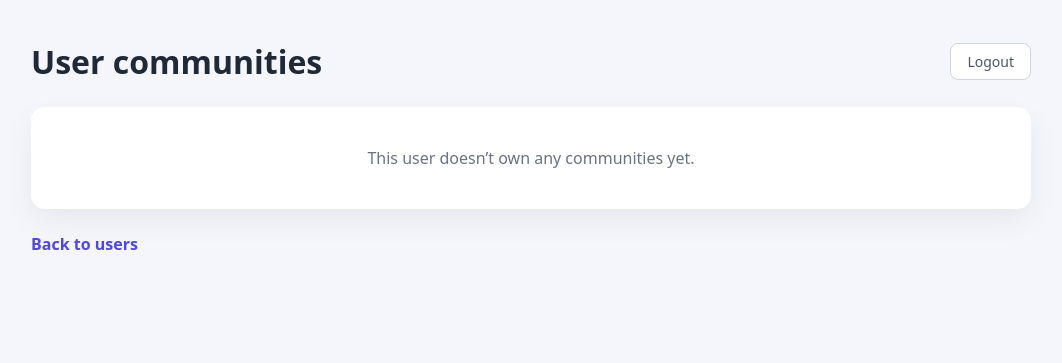
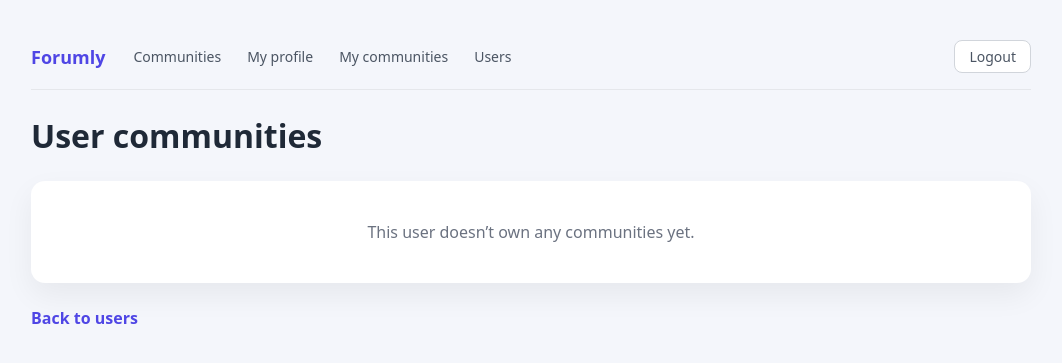
Before and after one commit to InnaKorniichuk/Forumly, a Spring Boot app: page /communities/1/getByUserId in a window 1280 px wide. Shown: the top 363 px of the page, without its empty margins (109-1171 px from the left). Run offline with Spring Boot 4, Linux system fonts and the light colour scheme; the visitor is signed in with stand-in values (Sample User, id 1); data that the repository does not hold is empty; some of the project's set-up classes (security, data sources, template engines, error pages and the like) are left out, and stand-ins take their place.

Commit message:
feat: add navigation to all pages

```diff
--- a/src/main/resources/templates/community/create.html
+++ b/src/main/resources/templates/community/create.html
@@ -48,6 +48,8 @@
 <div class="container">
   <h2>Create Community</h2>
 
+  <div th:replace="~{fragments/navigation :: navigation}"></div>
+
   <form th:action="@{/communities/create}"
         th:object="${community}"
         method="post">
--- /dev/null
+++ b/src/main/resources/templates/fragments/navigation.html
@@ -0,0 +1,48 @@
+<!DOCTYPE html>
+<html xmlns:th="http://www.thymeleaf.org">
+<body>
+
+<div th:fragment="navigation">
+    <style>
+        .nav { display:flex; align-items:center; justify-content:space-between; flex-wrap:wrap;
+            gap:12px; padding-bottom:16px; margin-bottom:24px; border-bottom:1px solid #e5e7eb; }
+        .nav-links { display:flex; align-items:center; gap:6px; flex-wrap:wrap; }
+        .nav-brand { font-weight:700; font-size:18px; color:#4f46e5; text-decoration:none; margin-right:12px; }
+        .nav-link { color:#4b5563; text-decoration:none; font-size:14px; font-weight:500;
+            padding:6px 10px; border-radius:8px; }
+        .nav-link:hover { background:#eef2ff; color:#4f46e5; }
+        .nav form { margin:0; }
+        .nav-logout { background:white; color:#4b5563; border:1px solid #d1d5db; padding:6px 14px;
+            border-radius:8px; font-size:14px; font-weight:500; font-family:inherit; cursor:pointer; }
+        .nav-logout:hover { background:#f3f4f6; color:#1f2937; }
+    </style>
+
+    <nav class="nav">
+        <div class="nav-links">
+            <a class="nav-brand" th:href="@{/communities/getAll}">Forumly</a>
+            <a class="nav-link" th:href="@{/communities/getAll}">Communities</a>
+
+            <th:block th:if="${#authorization.expression('isAuthenticated()')}">
+                <a class="nav-link"
+                   th:href="@{/users/{id}/read(id=${#authentication.principal.id})}">My profile</a>
+                <a class="nav-link"
+                   th:href="@{/communities/{id}/getByUserId(id=${#authentication.principal.id})}">My communities</a>
+                <a class="nav-link"
+                   th:if="${#authorization.expression('hasRole(''ADMIN'')')}"
+                   th:href="@{/users/all}">Users</a>
+            </th:block>
+        </div>
+
+        <div class="nav-links">
+            <form th:if="${#authorization.expression('isAuthenticated()')}"
+                  th:action="@{/logout}" method="post">
+                <button type="submit" class="nav-logout">Logout</button>
+            </form>
+            <a class="nav-link" th:unless="${#authorization.expression('isAuthenticated()')}"
+               th:href="@{/login}">Login</a>
+        </div>
+    </nav>
+</div>
+
+</body>
+</html>
--- a/src/main/resources/templates/post/create.html
+++ b/src/main/resources/templates/post/create.html
@@ -86,6 +86,8 @@
 <body>
 <div class="container">
 
+    <div th:replace="~{fragments/navigation :: navigation}"></div>
+
     <h1>Create new post</h1>
 
     <form th:action="@{/posts/create/{id}(id=${community_id})}"
--- a/src/main/resources/templates/post/update.html
+++ b/src/main/resources/templates/post/update.html
@@ -93,6 +93,8 @@
 
 <div class="container">
 
+    <div th:replace="~{fragments/navigation :: navigation}"></div>
+
     <h1>Edit post</h1>
 
     <form th:action="@{/posts/{id}/update(id=${postInfo.id})}"
--- a/src/main/resources/templates/user/communities.html
+++ b/src/main/resources/templates/user/communities.html
@@ -23,34 +23,6 @@
             justify-content: space-between;
             align-items: center;
             margin-bottom: 24px;
-        }
-
-        .header-actions {
-            display: flex;
-            align-items: center;
-            gap: 12px;
-        }
-
-        .header-actions form {
-            margin: 0;
-        }
-
-        .logout-btn {
-            background-color: white;
-            color: #4b5563;
-            border: 1px solid #d1d5db;
-            padding: 8px 16px;
-            border-radius: 8px;
-            font-size: 14px;
-            font-weight: 500;
-            font-family: inherit;
-            cursor: pointer;
-            transition: background-color 0.15s ease, color 0.15s ease;
-        }
-
-        .logout-btn:hover {
-            background-color: #f3f4f6;
-            color: #1f2937;
         }
 
         h1 {
@@ -125,14 +97,10 @@
 
 <div class="container">
 
+    <div th:replace="~{fragments/navigation :: navigation}"></div>
+
     <div class="page-header">
         <h1>User communities</h1>
-
-        <div class="header-actions">
-            <form th:action="@{/logout}" method="post">
-                <button type="submit" class="logout-btn">Logout</button>
-            </form>
-        </div>
     </div>
 
     <table th:if="${communities != null and !communities.isEmpty()}">
--- a/src/main/resources/templates/user/read.html
+++ b/src/main/resources/templates/user/read.html
@@ -93,6 +93,8 @@
 <body>
 
 <div class="container">
+
+  <div th:replace="~{fragments/navigation :: navigation}"></div>
 
   <h1 th:text="${user.nickname}">Nickname</h1>
 
--- a/src/main/resources/templates/user/update.html
+++ b/src/main/resources/templates/user/update.html
@@ -74,6 +74,8 @@
 
 <div class="container">
 
+    <div th:replace="~{fragments/navigation :: navigation}"></div>
+
     <h1>Edit profile</h1>
 
     <p style="color:#6b7280">
@@ -105,7 +107,7 @@
                 Cancel
             </a>
 
-            <button type="submit">💾 Save changes</button>
+            <button type="submit">Save changes</button>
         </div>
 
     </form>
```
Also changed, not shown: src/main/resources/templates/community/getAll.html (+3 -26 lines), src/main/resources/templates/community/read.html (+25 -48 lines), src/main/resources/templates/home.html (deleted, +0 -10 lines), src/main/resources/templates/post/read.html (+17 -13 lines), src/main/resources/templates/user/all.html (+2 -30 lines).
